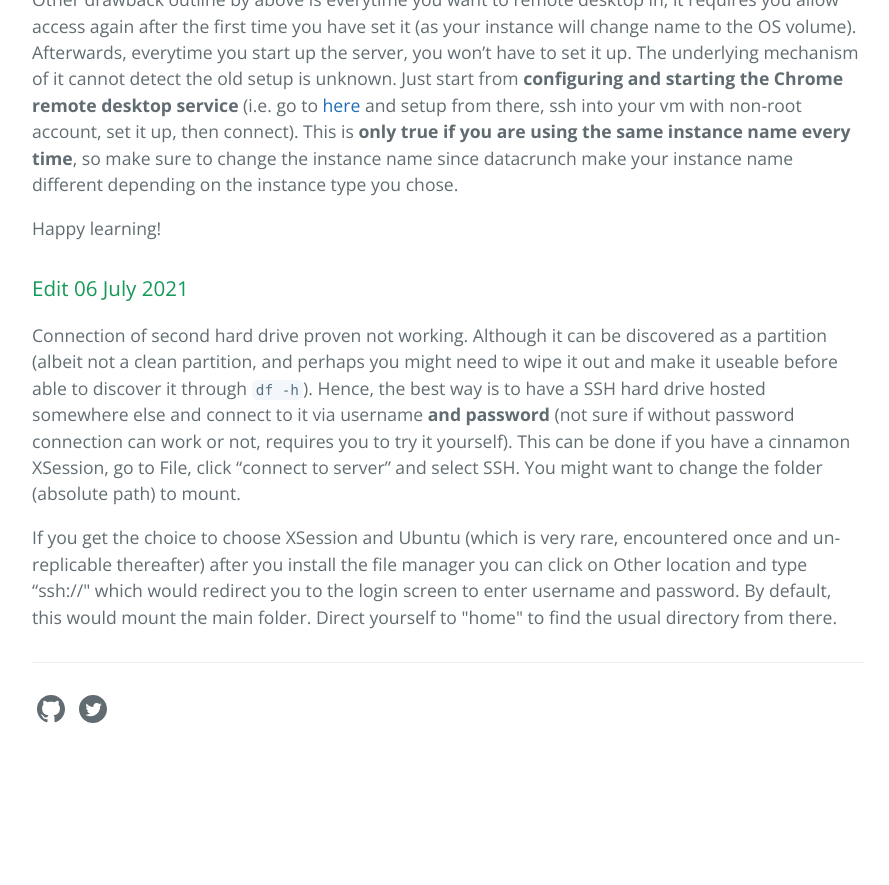
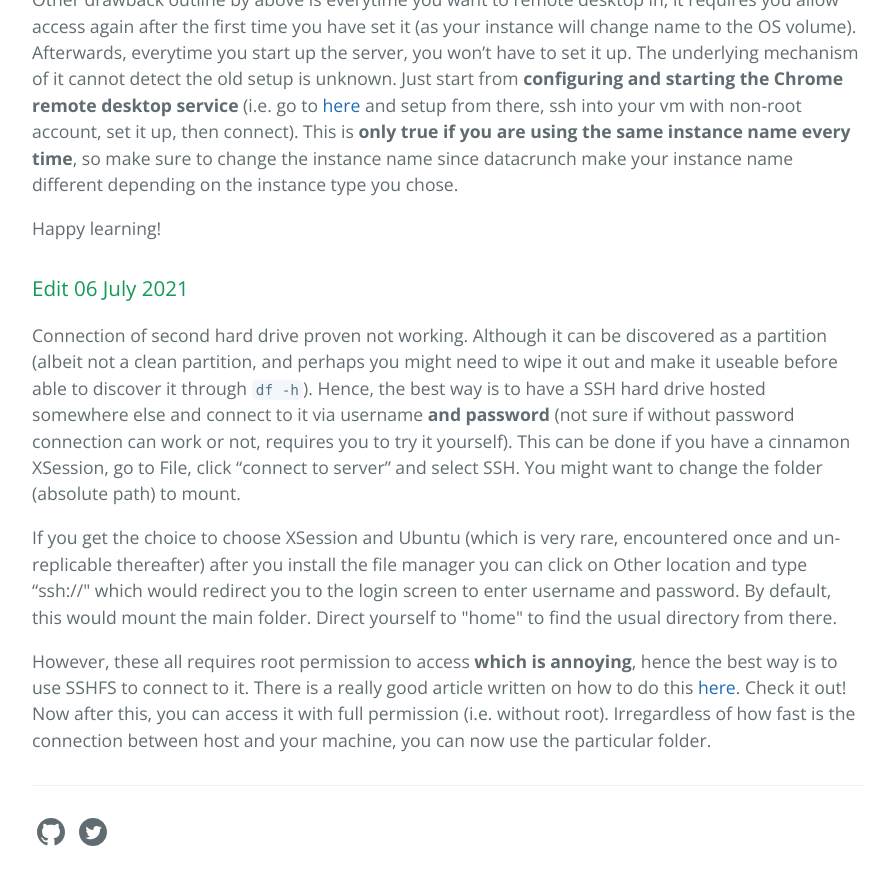
Before and after one commit to Wabinab/Wabinab.github.io, a Jekyll site: the page built from _posts/2021-06-30-Setting up Datacrunch.io from scratch.md, in a window 1280 px wide and 900 px high, scrolled down 5316 px. Shown: the top 885 px of the window, without its empty margins (192-1081 px from the left). Built offline with Jekyll 4.4.1, drawn with Linux system fonts in a browser that asks for light colours; our own code applies the rules of GitHub Pages for plain Markdown files; before the commit the page ends 6093 px from its top, so only the background shows below that.

Commit message:
Update 2021-06-30-Setting up Datacrunch.io from scratch.md

```diff
--- a/_posts/2021-06-30-Setting up Datacrunch.io from scratch.md
+++ b/_posts/2021-06-30-Setting up Datacrunch.io from scratch.md
@@ -140,3 +140,5 @@ Happy learning!
 Connection of second hard drive proven not working. Although it can be discovered as a partition (albeit not a clean partition, and perhaps you might need to wipe it out and make it useable before able to discover it through `df -h`). Hence, the best way is to have a SSH hard drive hosted somewhere else and connect to it via username **and password** (not sure if without password connection can work or not, requires you to try it yourself). This can be done if you have a cinnamon XSession, go to File, click "connect to server" and select SSH. You might want to change the folder (absolute path) to mount.
 
 If you get the choice to choose XSession and Ubuntu (which is very rare, encountered once and un-replicable thereafter) after you install the file manager you can click on Other location and type "ssh://<your-public-ip-address>" which would redirect you to the login screen to enter username and password. By default, this would mount the main folder. Direct yourself to "home" to find the usual directory from there.
+
+However, these all requires root permission to access **which is annoying**, hence the best way is to use SSHFS to connect to it. There is a really good article written on how to do this [here](https://www.redhat.com/sysadmin/sshfs). Check it out! Now after this, you can access it with full permission (i.e. without root). Irregardless of how fast is the connection between host and your machine, you can now use the particular folder.
```
